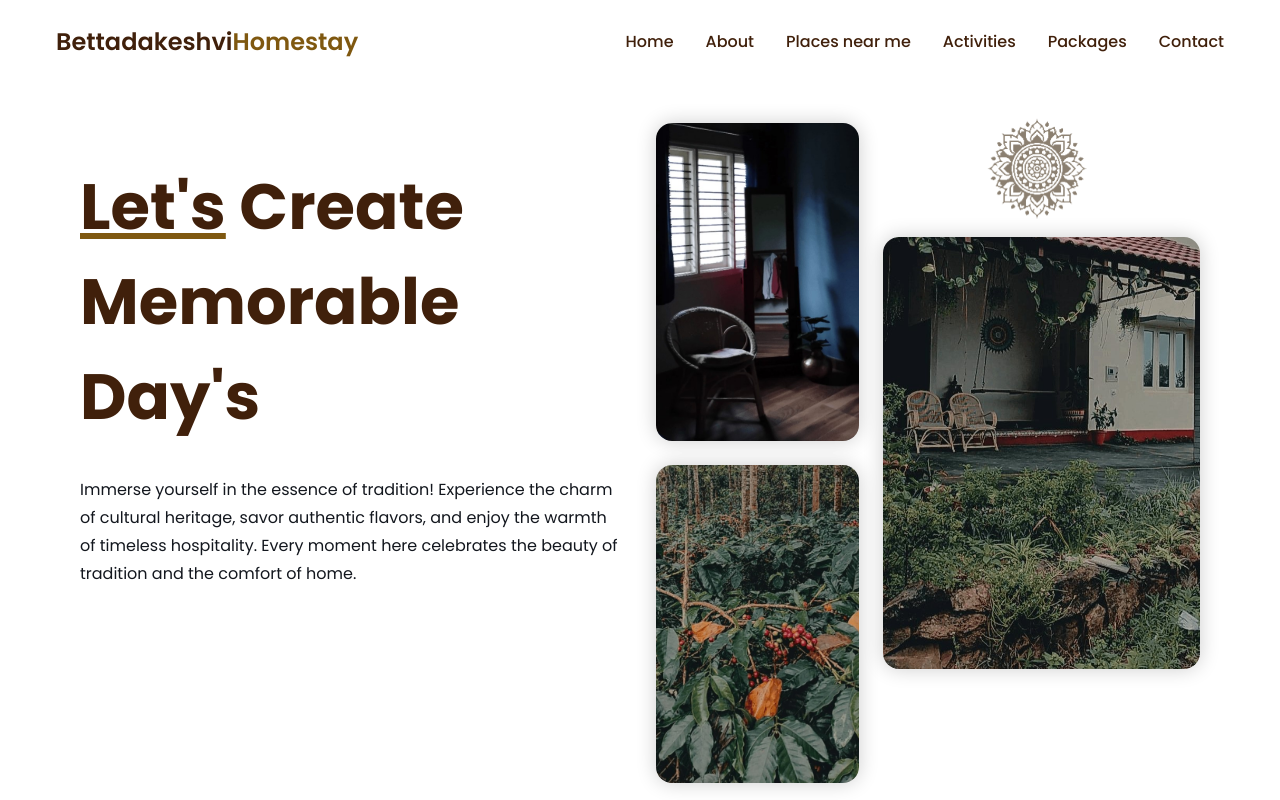
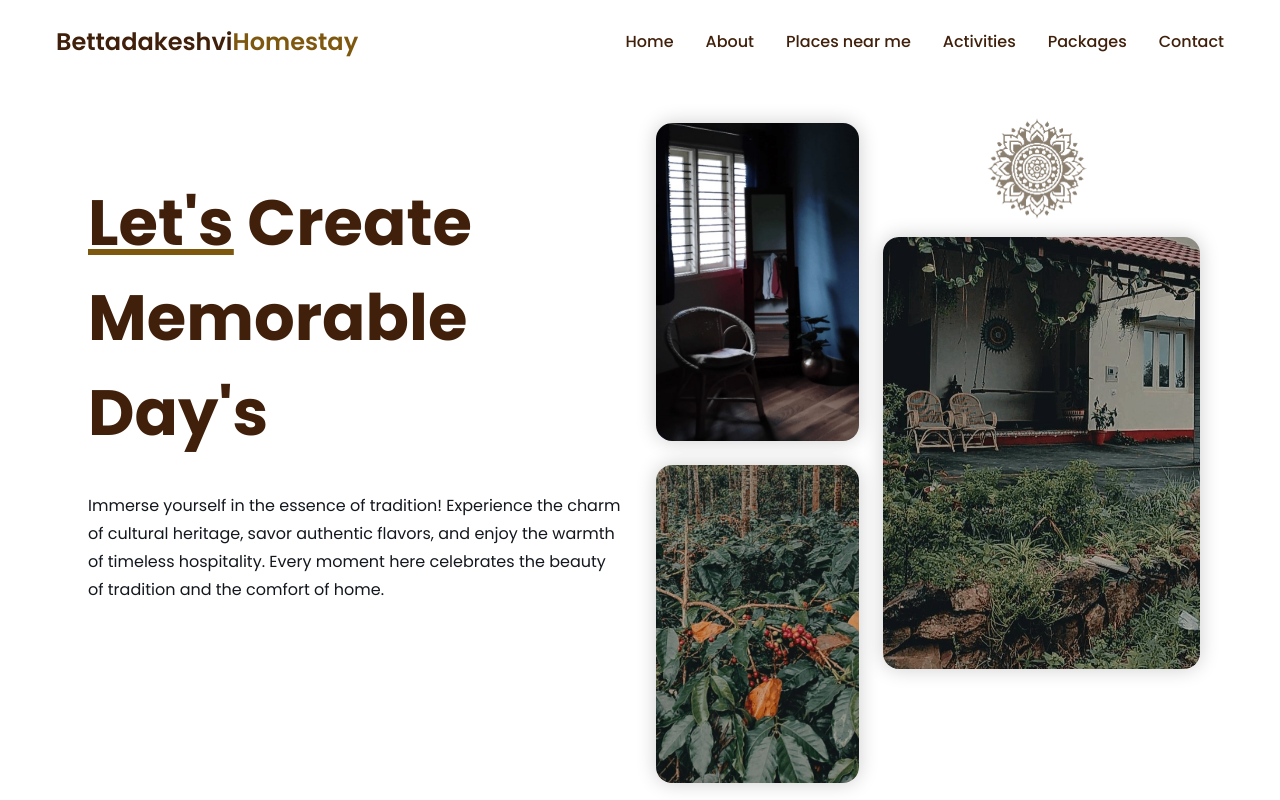
Before and after one commit to bettadakeshvi1/-----homestay, a plain HTML site: page index.html in a window 1280 px wide. Shown: the top 800 px of the page. Drawn offline with nearby package versions, Linux system fonts and the light colour scheme.

Commit message:
Update style.css

```diff
--- a/style.css
+++ b/style.css
@@ -298,6 +298,9 @@ nav {
   }
 
   .header__content {
+    margin-top: 2rem;     /* more push down */
+    margin-left: 0.5rem;  /* subtle left shift */
+    text-align: left;     /* optional */
     position: relative;
     padding-bottom: 10rem;
   }
```
